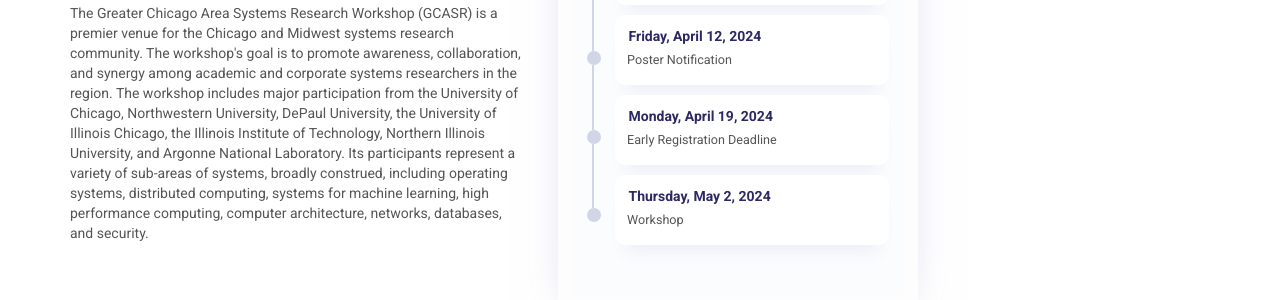
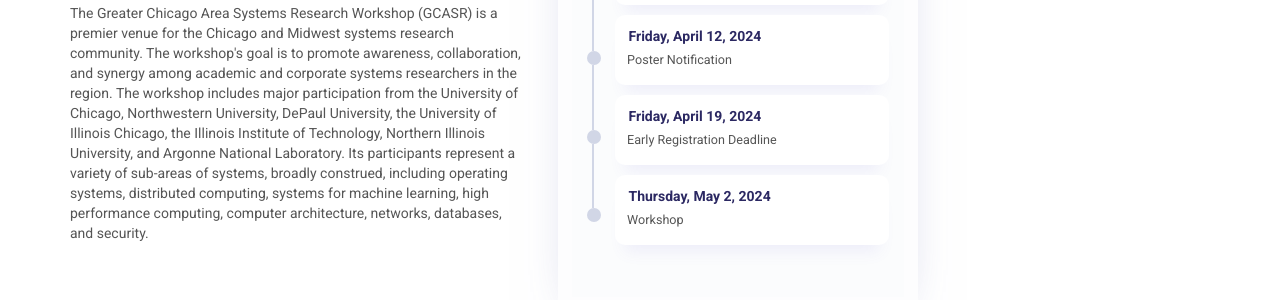
Before and after one commit to gcasr/2025, a Jekyll site: the page built from index.html, in a window 1280 px wide and 900 px high, scrolled down 820 px. Shown: the part 152-452 px from the top of the window. Built offline with Jekyll 4.4.1, drawn with Linux system fonts in a browser that asks for light colours; nearby versions of some CDN libraries; library files that are not in the unit come from our copies; comment, search, counter and statistics services are not loaded.

Commit message:
Update important_dates.yml

```diff
--- a/_data/important_dates.yml
+++ b/_data/important_dates.yml
@@ -5,7 +5,7 @@
   date: Friday, April 12, 2024
 
 - type: Early Registration Deadline
-  date: Monday, April 19, 2024
+  date: Friday, April 19, 2024
 
 - type: Workshop
   date: Thursday, May 2, 2024
```
